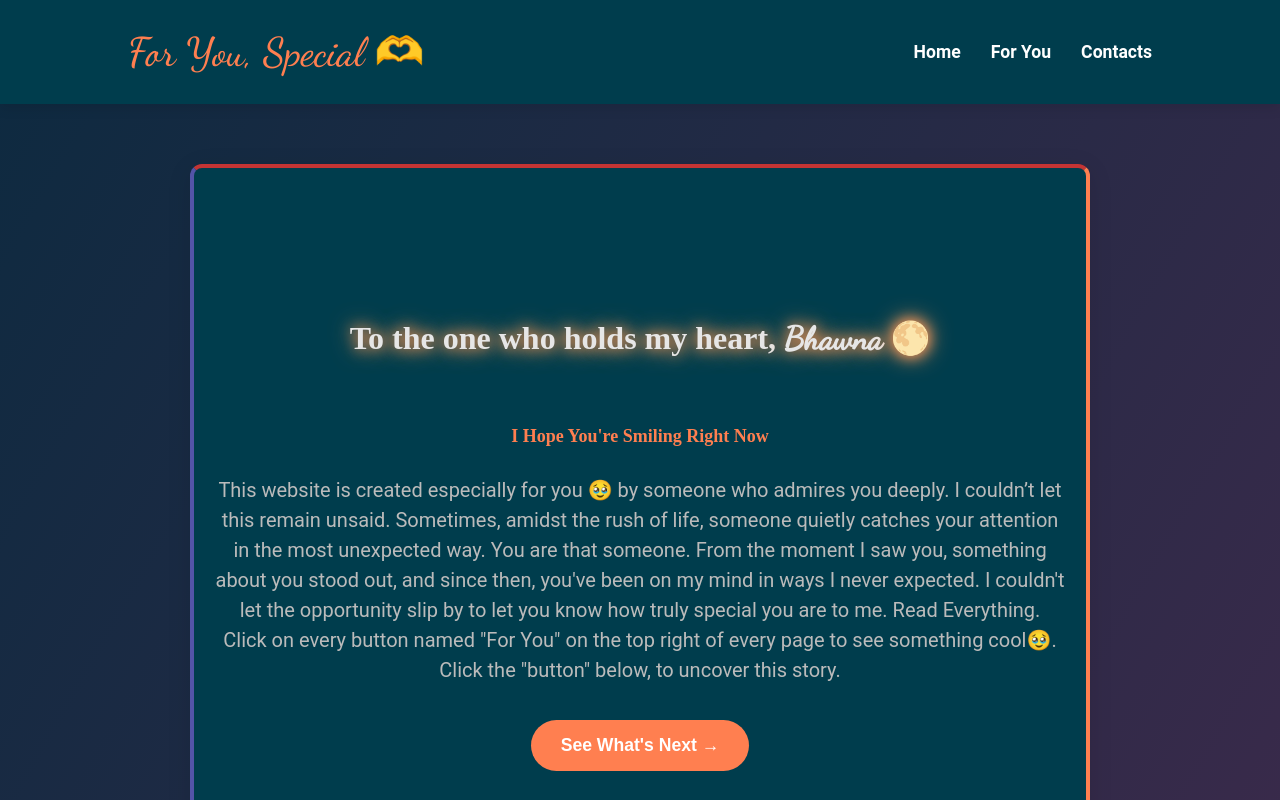
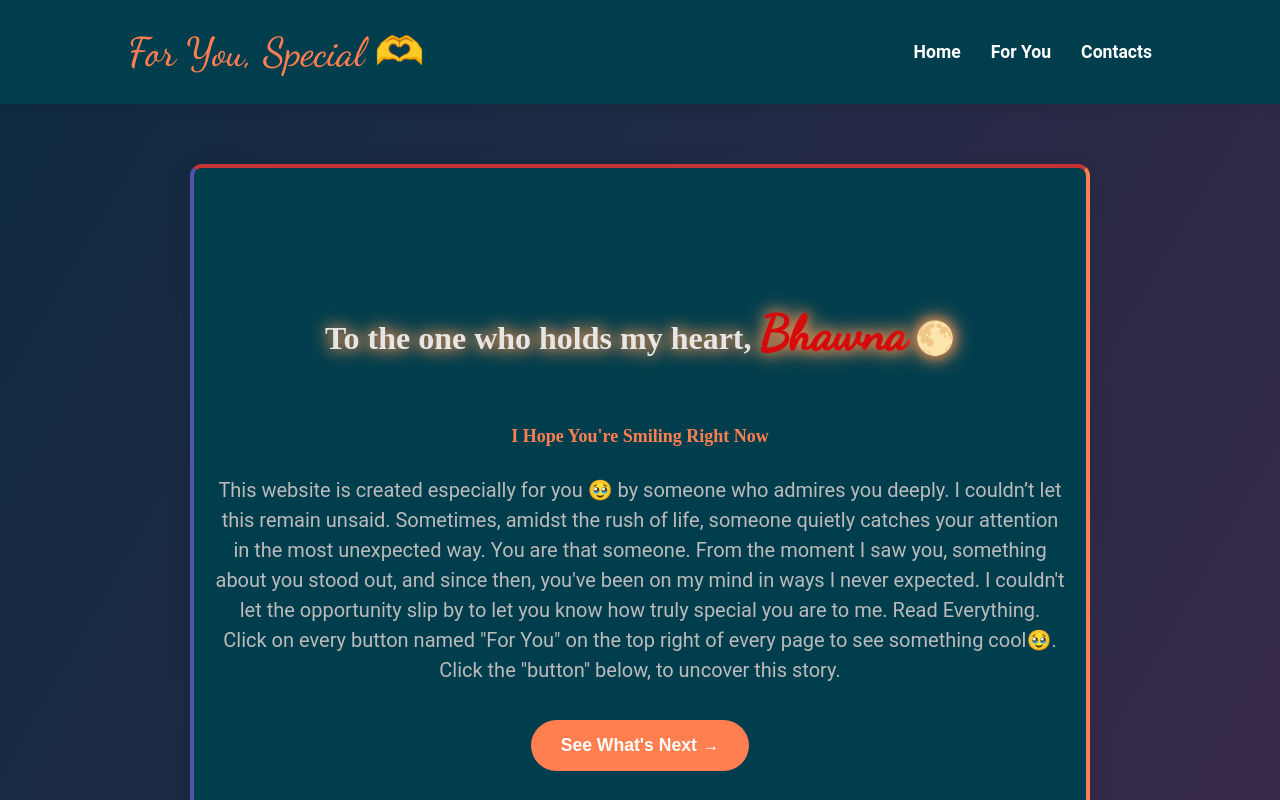
Before and after one commit to evenidontknowphysics/Bhawna, a plain HTML site: page index.html in a window 1280 px wide. Shown: the top 800 px of the page. Drawn offline with Linux system fonts and the light colour scheme.

Commit message:
Update index.html

```diff
--- a/index.html
+++ b/index.html
@@ -22,7 +22,7 @@
 
     <!-- Main Content -->
     <section class="hero">
-        <h1 class="glow"> <font size="6"> To the one who holds my heart, <font face="Dancing Script"> <b>Bhawna</b></font> 🌕 </font></h1>
+        <h1 class="glow"> <font size="6"> To the one who holds my heart, <font face="Dancing Script" size="8" color="#d60a0a"> <b>Bhawna</b></font> 🌕 </font></h1>
         <h2 class="greeting"> <font size="4" > I Hope You're Smiling Right Now </font></h2>
 
         <p class="message">This website is created especially for you 🥹 by someone who admires you deeply. I couldn’t let this remain unsaid.
```
